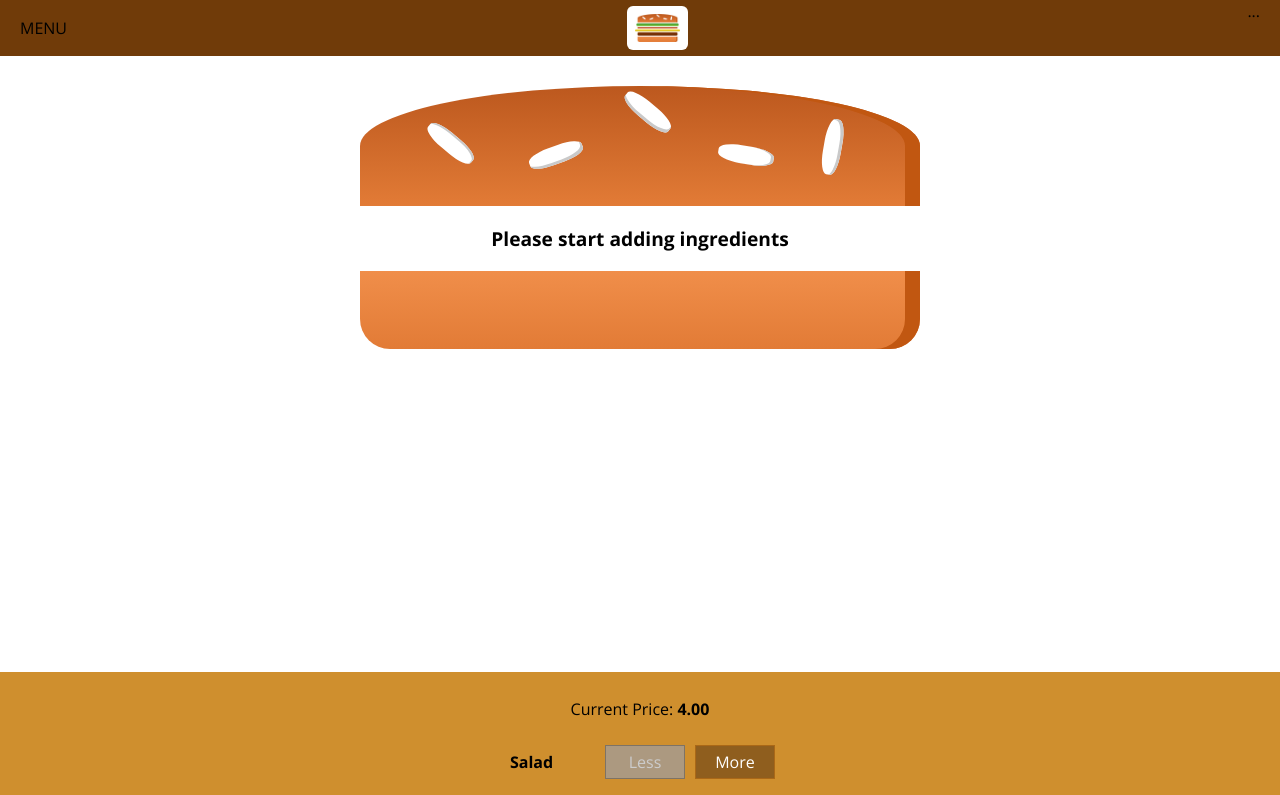
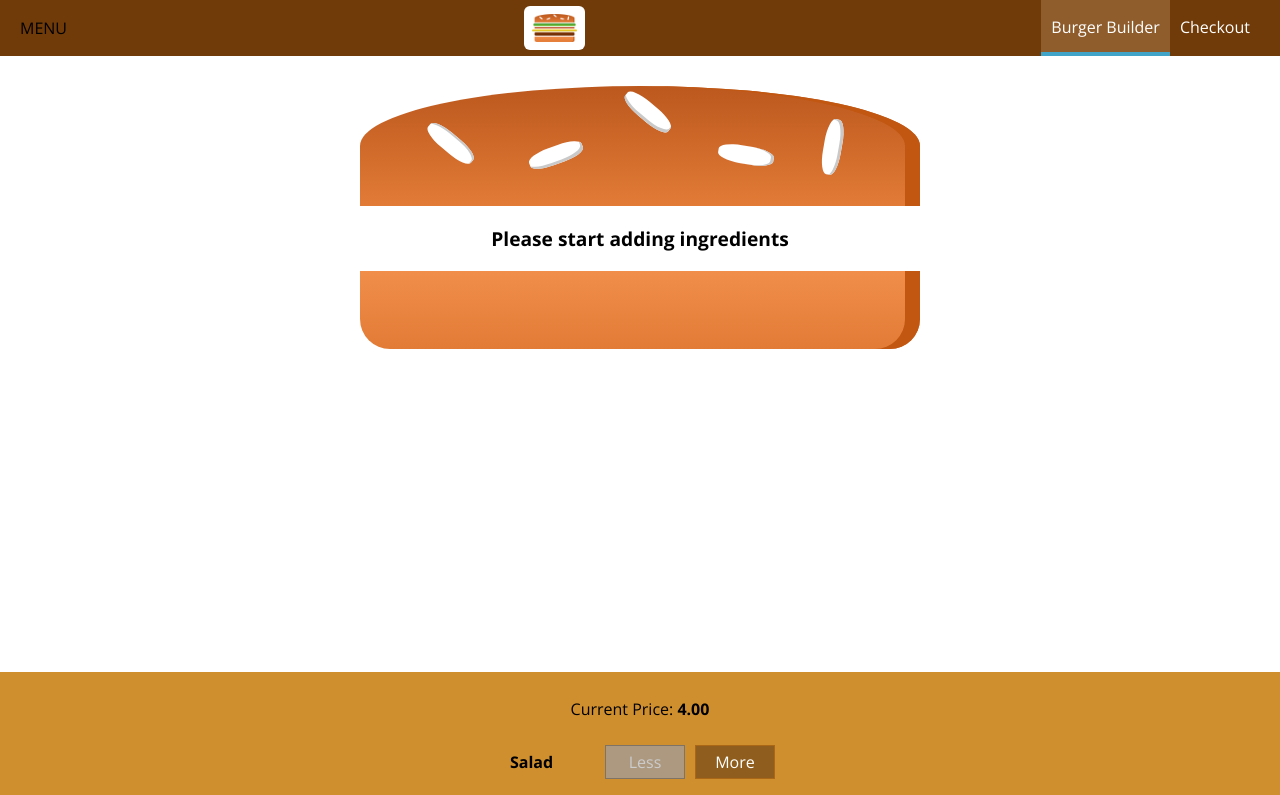
Before and after one commit to JDLembongNation/Burger-React, a React (Create React App) app: page / in a window 1280 px wide. Shown: the top 795 px of the page. Built offline with nearby package versions, Linux system fonts and the light colour scheme.

Commit message:
Added Nav Items

```diff
--- /dev/null
+++ b/src/components/Navigation/NavigationItems/NavigationItem/NavigationItem.js
@@ -0,0 +1,12 @@
+import React from 'react';
+import classes from './NavigationItem.module.css';
+
+
+const navigationItem = (props) => (
+    <li className={classes.NavigationItem}>
+        <a
+        href={props.link} className={props.active ? classes.active : null}>{props.children}</a>
+    </li>
+);
+
+export default navigationItem;
--- /dev/null
+++ b/src/components/Navigation/NavigationItems/NavigationItem/NavigationItem.module.css
@@ -0,0 +1,25 @@
+.NavigationItem{
+    margin: 0;
+    box-sizing: border-box;
+    display: flex;
+    height: 100%;
+    align-items: center;
+}
+
+.NavigationItem a{
+    color: white;
+    text-decoration: none;
+    height: 100%;
+    padding: 16px 10px;
+    border-bottom: 4px solid transparent;
+    box-sizing: border-box;
+    display: block;
+}
+
+.NavigationItem a:hover,
+.NavigationItem a:active,
+.NavigationItem a.active {
+    background-color: #8F5C2C;
+    border-bottom: 4px solid #40A4C8;
+    colour: white;
+}
--- /dev/null
+++ b/src/components/Navigation/NavigationItems/NavigationItems.js
@@ -0,0 +1,13 @@
+import React from 'react';
+import classes from './NavigationItems.module.css';
+import NavigationItem from './NavigationItem/NavigationItem';
+
+const navigationItems = (props) => (
+    <ul className={classes.NavigationItems}>
+        <NavigationItem link="/" active>Burger Builder</NavigationItem>
+        <NavigationItem link="/">Checkout</NavigationItem>
+
+    </ul>
+);
+
+export default navigationItems;
--- /dev/null
+++ b/src/components/Navigation/NavigationItems/NavigationItems.module.css
@@ -0,0 +1,8 @@
+.NavigationItems{
+    margin: 0;
+    padding: 0;
+    list-style: none;
+    display: flex;
+    align-items: center;
+    height: 100%;
+}
--- a/src/components/Navigation/Toolbar/Toolbar.js
+++ b/src/components/Navigation/Toolbar/Toolbar.js
@@ -1,12 +1,15 @@
 import React from 'react';
 import classes from './Toolbar.module.css';
 import Logo from '../../Logo/Logo';
+import NavigationItems from '../NavigationItems/NavigationItems';
 
 const toolbar = (props) => (
     <header className={classes.Toolbar}>
         <div>MENU</div>
         <Logo />
-        <nav>...</nav>
+        <nav>
+            <NavigationItems />
+        </nav>
     </header>
 );
 
```
